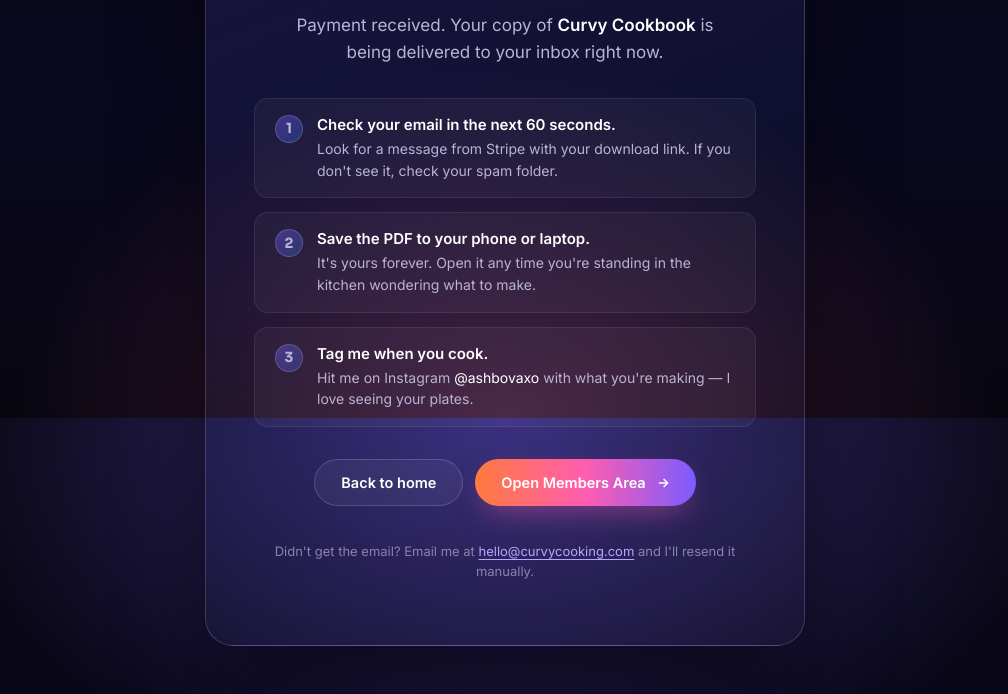
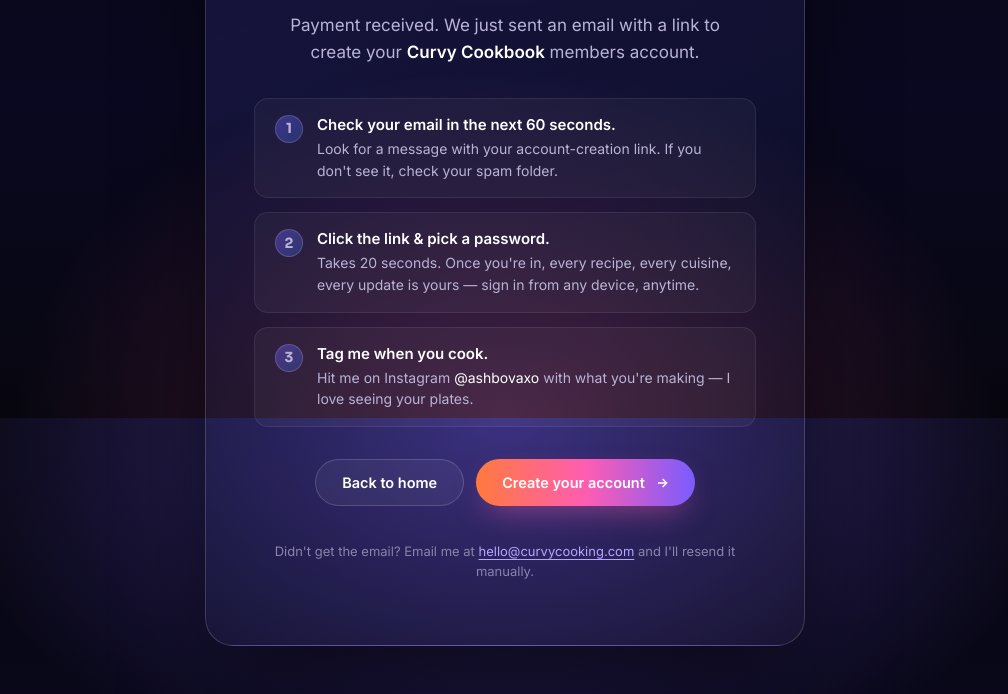
Before and after one commit to velosify/curvycooking, a plain HTML site: page thanks.html in a window 1280 px wide. Shown: the part 382-1076 px from the top of the page, without its empty margins (135-1143 px from the left). Drawn offline with Linux system fonts and the light colour scheme; a web font is replaced by a local one.

Commit message:
Switch fulfillment messaging from PDF to members account link

```diff
--- a/thanks.html
+++ b/thanks.html
@@ -209,21 +209,21 @@
     </div>
 
     <h1>You're in the <span class="accent">kitchen</span>.</h1>
-    <p class="lede">Payment received. Your copy of <strong>Curvy Cookbook</strong> is being delivered to your inbox right now.</p>
+    <p class="lede">Payment received. We just sent an email with a link to create your <strong>Curvy Cookbook</strong> members account.</p>
 
     <ul class="next-steps">
       <li>
         <span class="step-dot">1</span>
         <div>
           <strong>Check your email in the next 60 seconds.</strong>
-          <span>Look for a message from Stripe with your download link. If you don't see it, check your spam folder.</span>
+          <span>Look for a message with your account-creation link. If you don't see it, check your spam folder.</span>
         </div>
       </li>
       <li>
         <span class="step-dot">2</span>
         <div>
-          <strong>Save the PDF to your phone or laptop.</strong>
-          <span>It's yours forever. Open it any time you're standing in the kitchen wondering what to make.</span>
+          <strong>Click the link &amp; pick a password.</strong>
+          <span>Takes 20 seconds. Once you're in, every recipe, every cuisine, every update is yours — sign in from any device, anytime.</span>
         </div>
       </li>
       <li>
@@ -238,7 +238,7 @@
     <div class="actions">
       <a href="index.html" class="btn btn-secondary">Back to home</a>
       <a href="login.html" class="btn btn-primary">
-        Open Members Area
+        Create your account
         <svg width="14" height="14" viewBox="0 0 24 24" fill="none" stroke="currentColor" stroke-width="2.5"><path d="M5 12h14M13 5l7 7-7 7"/></svg>
       </a>
     </div>
```
Also changed, not shown: order.html (+4 -4 lines).
